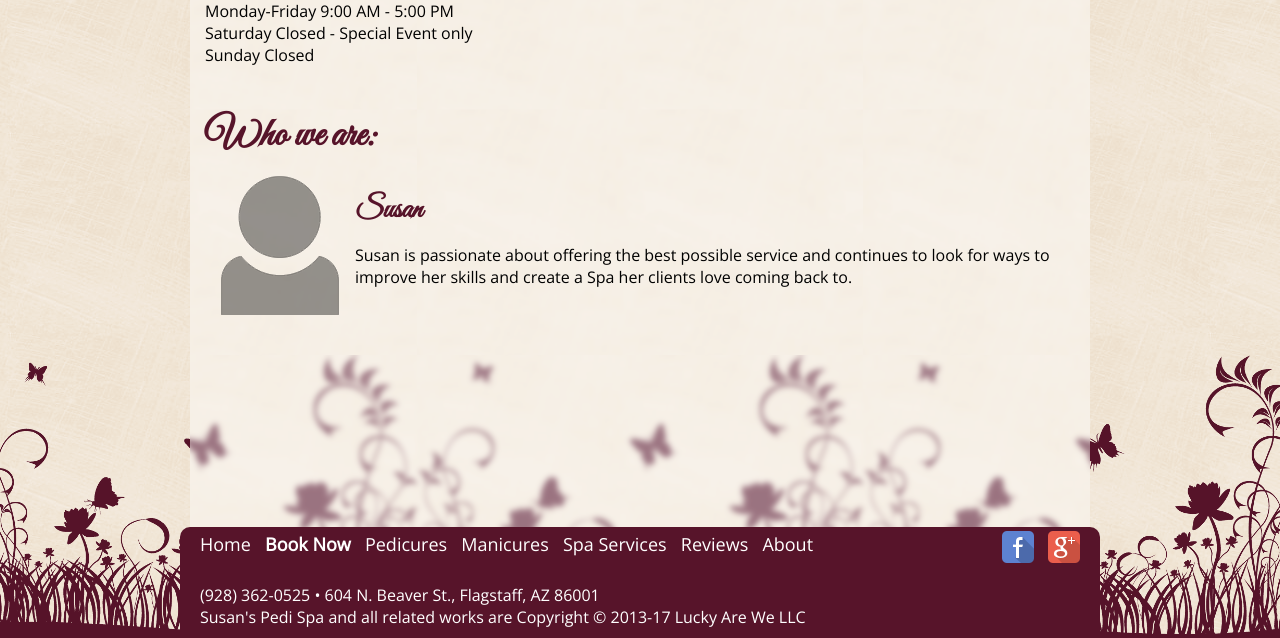
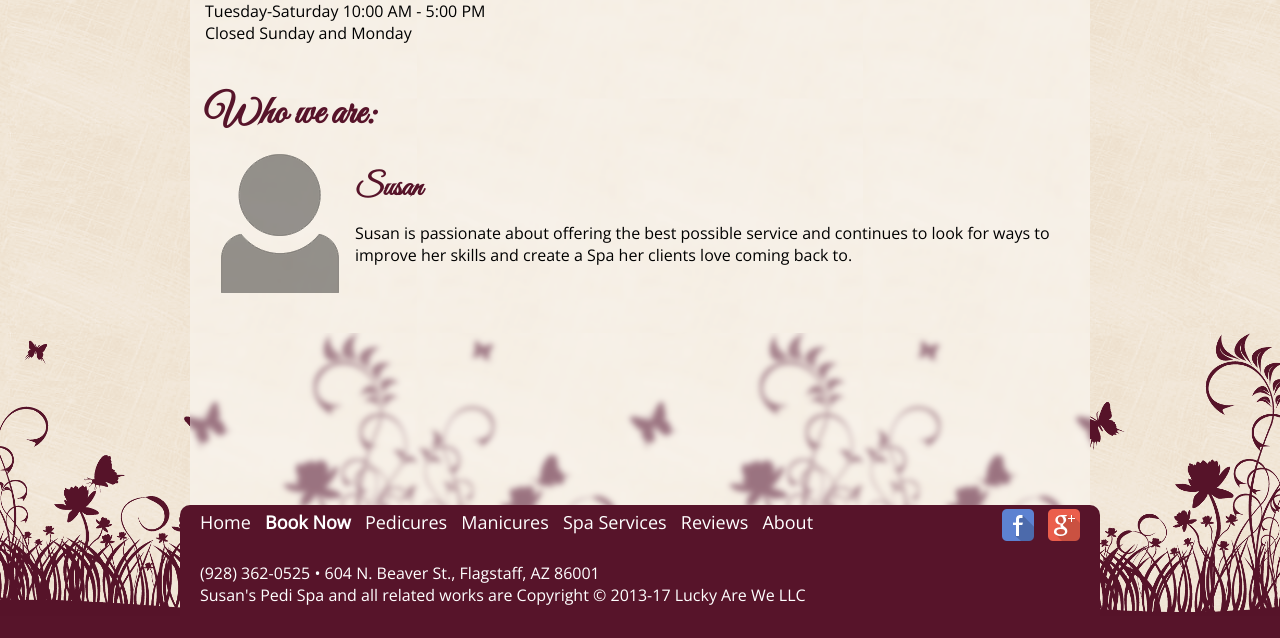
Before and after one commit to susanspedispa/susanspedispa.github.io, a Jekyll site: the page built from about/index.html, in a window 1280 px wide, cut to the strip 419-1057 px from the top of the page. Built offline with Jekyll 4.4.1, drawn with Linux system fonts in a browser that asks for light colours; after the commit the page ends 1035 px from its top, so only the background shows below that.

Commit message:
Update about.html

```diff
--- a/_includes/about.html
+++ b/_includes/about.html
@@ -5,9 +5,8 @@
 	<b>Address:</b> {{ site.address }} <br />
 	<i>North East corner of Beaver and Fine St. with plenty of client parking!</i><br />
 	<b>Hours: By Appointment Only</b> <br />
-	Monday-Friday 9:00 AM - 5:00 PM<br />
-	Saturday Closed - Special Event only<br />
-	Sunday Closed <br />
+	Tuesday-Saturday 10:00 AM - 5:00 PM<br />
+	Closed Sunday and Monday<br />
 </div>
 
 <div class="halfColumn">
```
